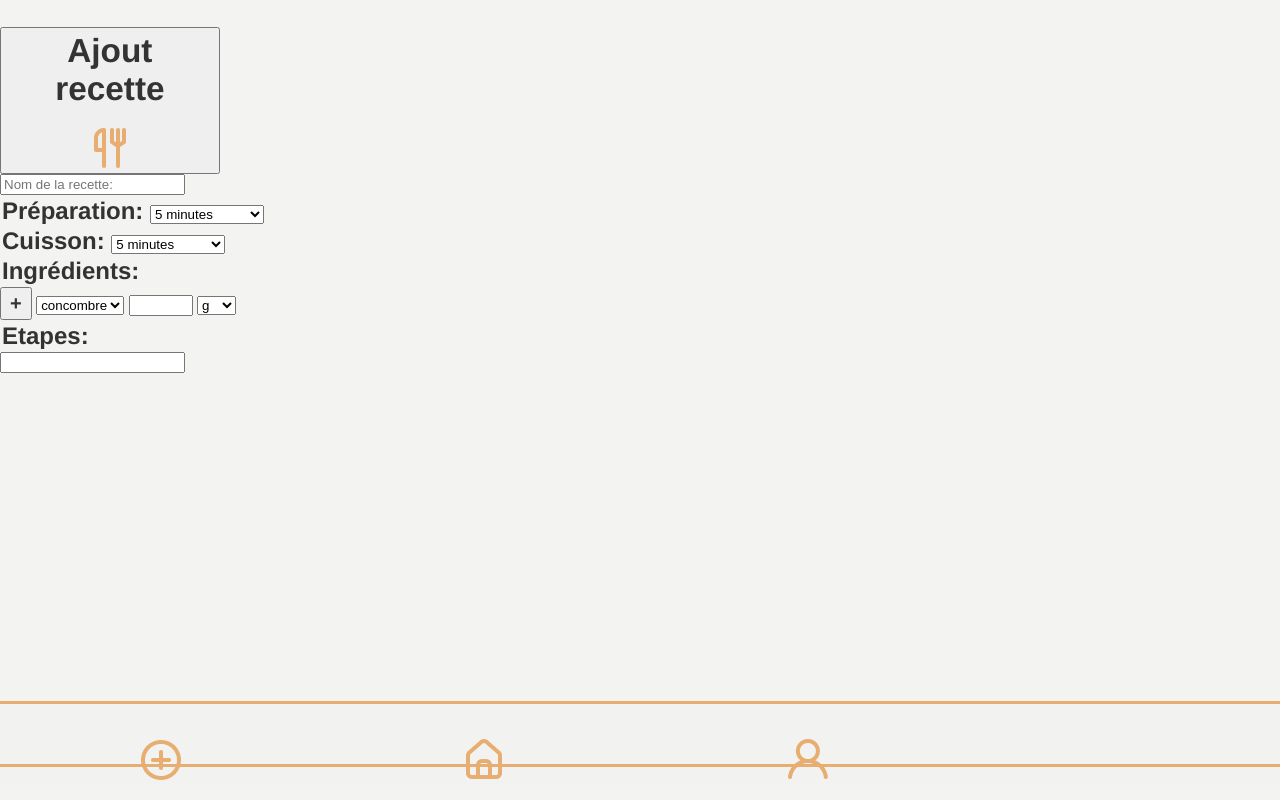
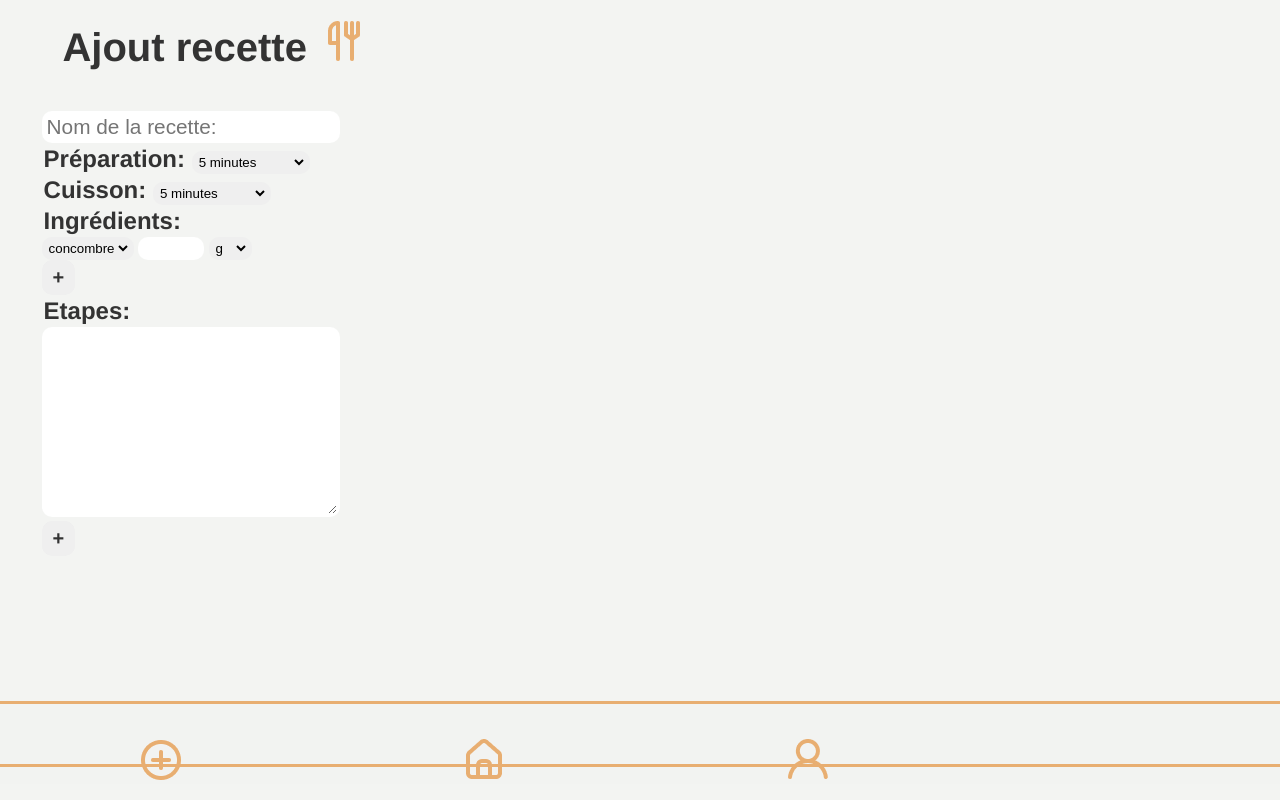
Before and after one commit to Solemadd/racook, a PHP site: page /manage.html in a window 1280 px wide. Run offline with PHP 8.4, Linux system fonts and the light colour scheme.

Commit message:
ajoute de la page manage.html

```diff
--- a/manage.html
+++ b/manage.html
@@ -10,9 +10,9 @@
 
   <main class="newrecipe">
     <h2></h2>
-    <button><h2>Ajout recette</h2><img src="img/couverts.png" alt="roue des paramètres"></button>
+    <h2>Ajout recette</h2><img src="img/couverts.png" alt="roue des paramètres">
     <form class="recette" action="">
-        <input type="text" placeholder="Nom de la recette:">
+        <input type="text" class="namerecipe" placeholder="Nom de la recette:">
         <h5>Préparation:
         <select name="prep" id="">
             <option value="1">5 minutes</option>
@@ -45,9 +45,6 @@
         </select></h5>
         <h5>Ingrédients:</h5>
 
-
-        <button id="add"><h5>+</h5></button>
-        <!--QUAND ON CLIQUE SUR LE BOUTTON IL FAUT QUE CA AJOUTE UN NOUVEAU CHAMP:-->
         <select name="ingredient" id="">
             <option value="1">concombre</option>
         </select>
@@ -57,8 +54,13 @@
             <option value="2">Kg</option>
             <option value="3">L</option>
         </select>
+        <br>
+        <button id="add"><h5>+</h5></button>
+        <!--QUAND ON CLIQUE SUR LE BOUTTON IL FAUT QUE CA AJOUTE UN NOUVEAU CHAMP:-->
+
         <h5>Etapes:</h5>
-        <input type="text" class="etape">
+        <textarea name="Text1" cols="40" rows="10"></textarea>
+        <button id="add"><h5>+</h5></button>
 
     </form>
 
--- a/style.css
+++ b/style.css
@@ -201,3 +201,27 @@ bottom: 2%;
 .param > button > h2 {display: inline;margin-top: 8%;}
 .param > button > image {display: inline;}
 .param > br {margin-top: 70%;}
+
+
+.newrecipe > img {display: inline;}
+.newrecipe > h2 {display: inline;margin: 5%;}
+.newrecipe {margin: 0;width: 26rem;margin-top: 5%;}
+.newrecipe > form {
+    margin: 10%;
+}
+.newrecipe > form > select {border: transparent 3px solid;
+    border-radius: 10px;}
+.newrecipe > form > h5 > select {border: transparent 3px solid;
+    border-radius: 10px;}
+.newrecipe > form > input {border: transparent 3px solid;
+border-radius: 10px;}
+.newrecipe > form > button {border: transparent 3px solid;
+    border-radius: 10px;}
+.namerecipe {font-size: 1.3rem;width: 18rem;}
+
+.newrecipe > form > textarea {
+    font-size: 1rem;width: 18rem;
+    border: transparent 3px solid;
+    border-radius: 10px;
+    font-family: 'Helvetica', sans-serif;
+    font-weight: normal;}
```
